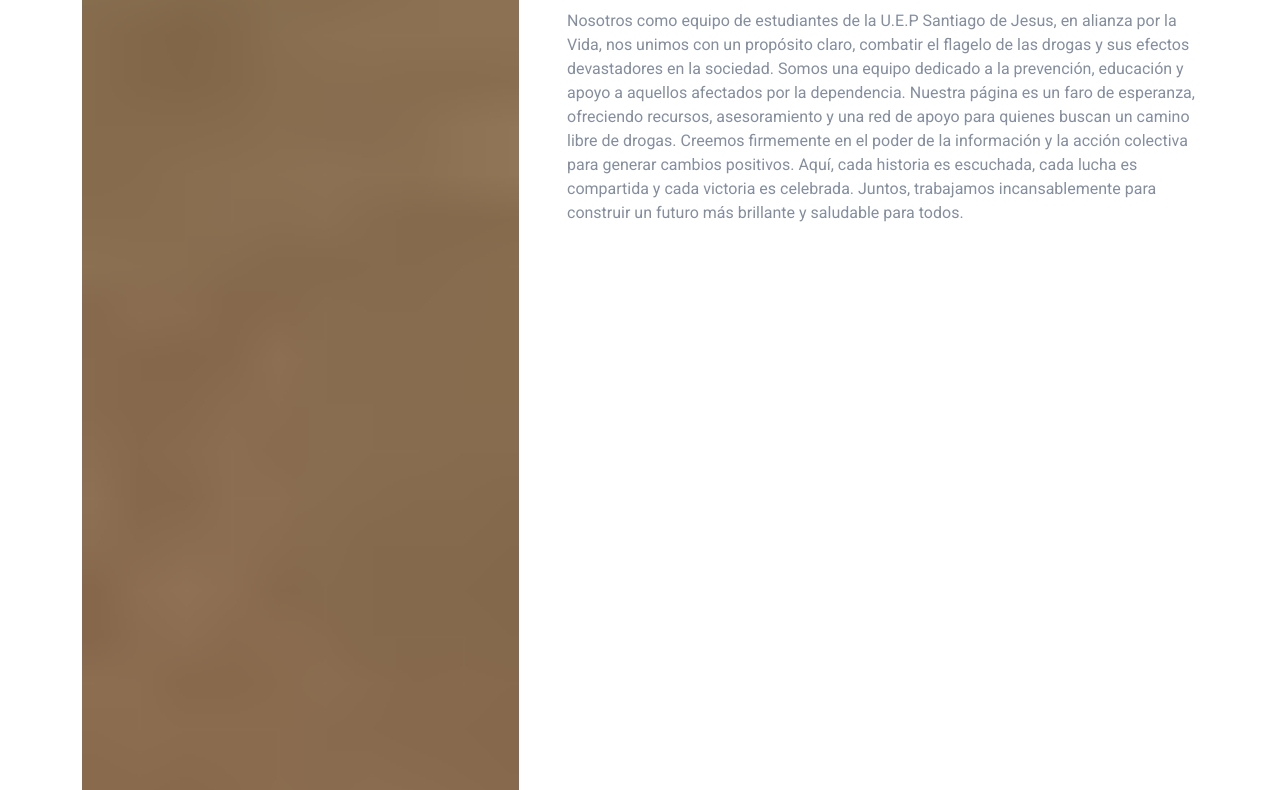
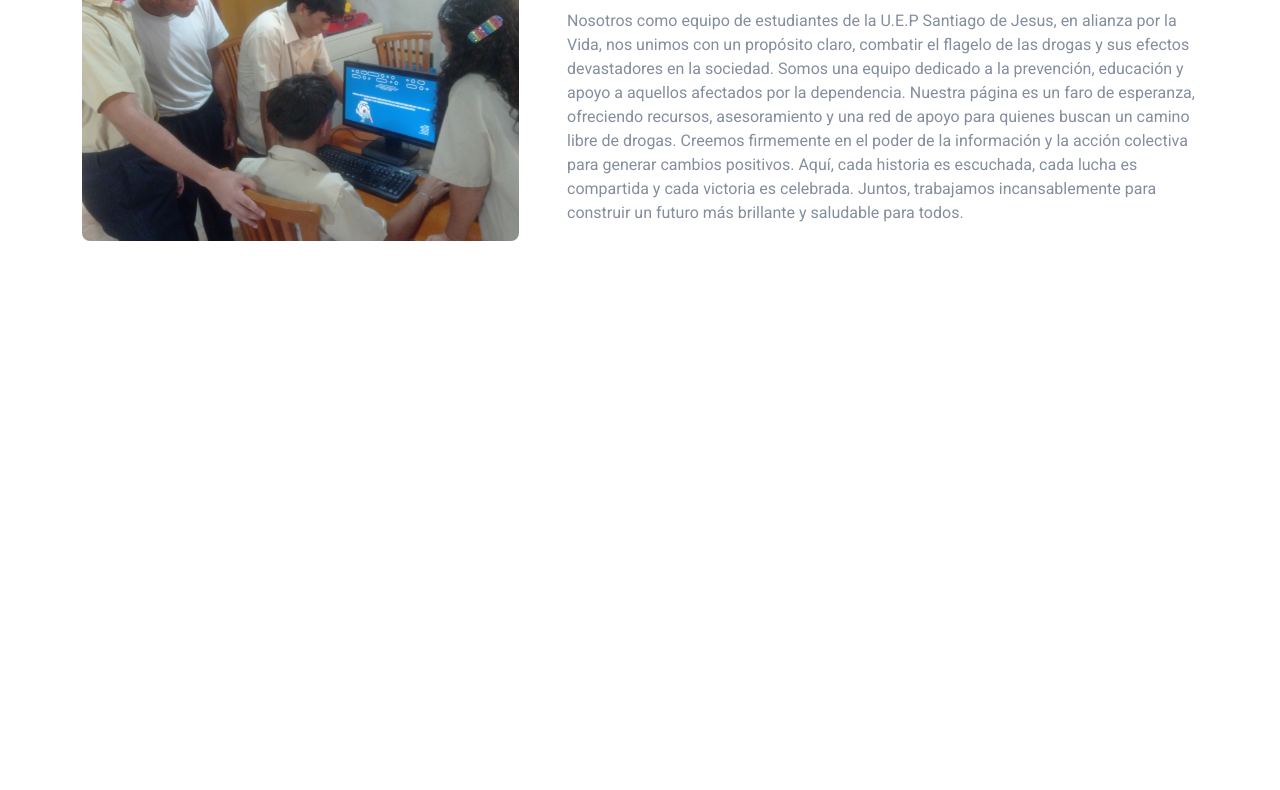
Before and after one commit to alejdevpro/Proyecto-de-drogas, a plain HTML site: page nosotros.html in a window 1280 px wide. Shown: the part 217-1007 px from the top of the page. After the commit the page ends 800 px from the top, so only its background shows below. Drawn offline with nearby package versions, Linux system fonts and the light colour scheme.

Commit message:
dfsdfsgf

```diff
--- a/nosotros.html
+++ b/nosotros.html
@@ -64,7 +64,7 @@
     <div class="container-fluid py-5">
         <div class="container">
             <div class="row gx-5">
-                <div class="col-lg-5 mb-5 mb-lg-0" style="min-height: 100000px;">
+                <div class="col-lg-5 mb-5 mb-lg-0" style="min-height: 10px;">
                     <div class="position-relative h-100">
                         <img class="position-absolute w-100 h-100 rounded" src="img/Foto.jpeg" style="object-fit: cover;">
                     </div>
```
